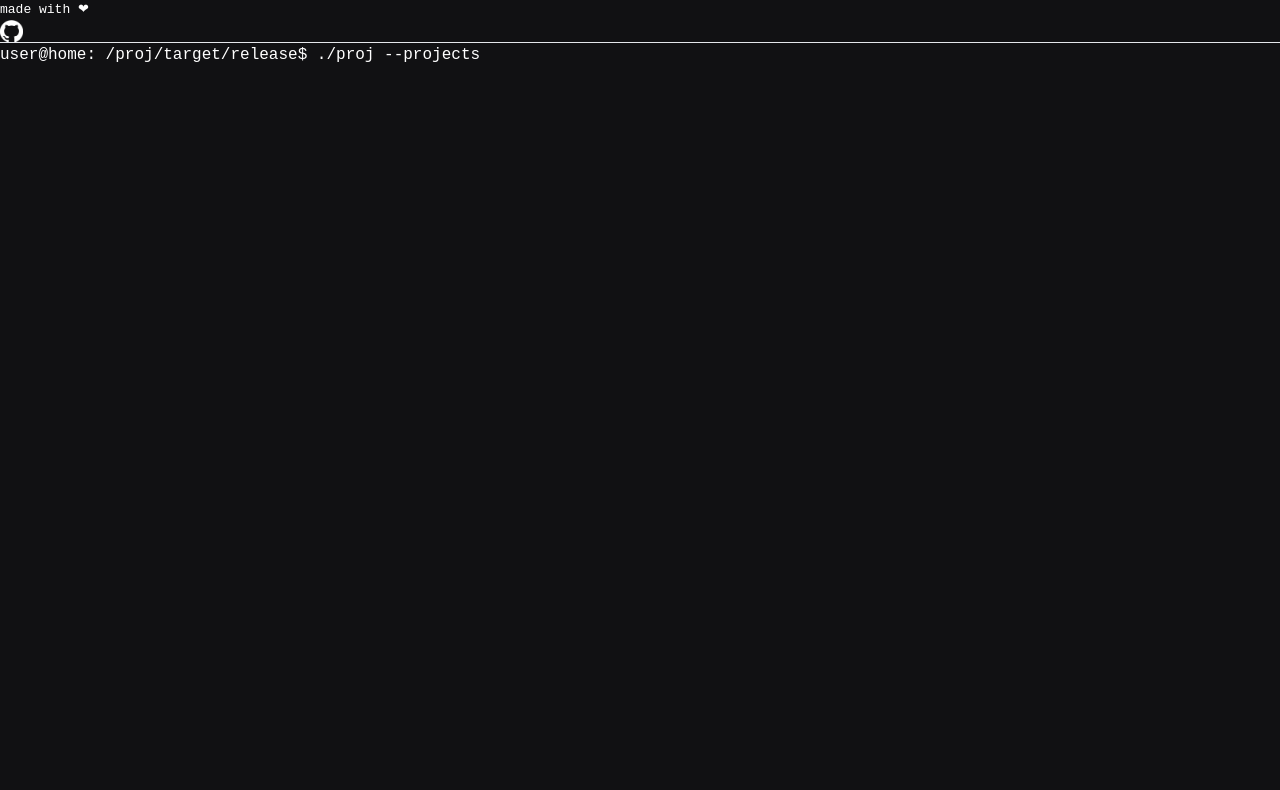
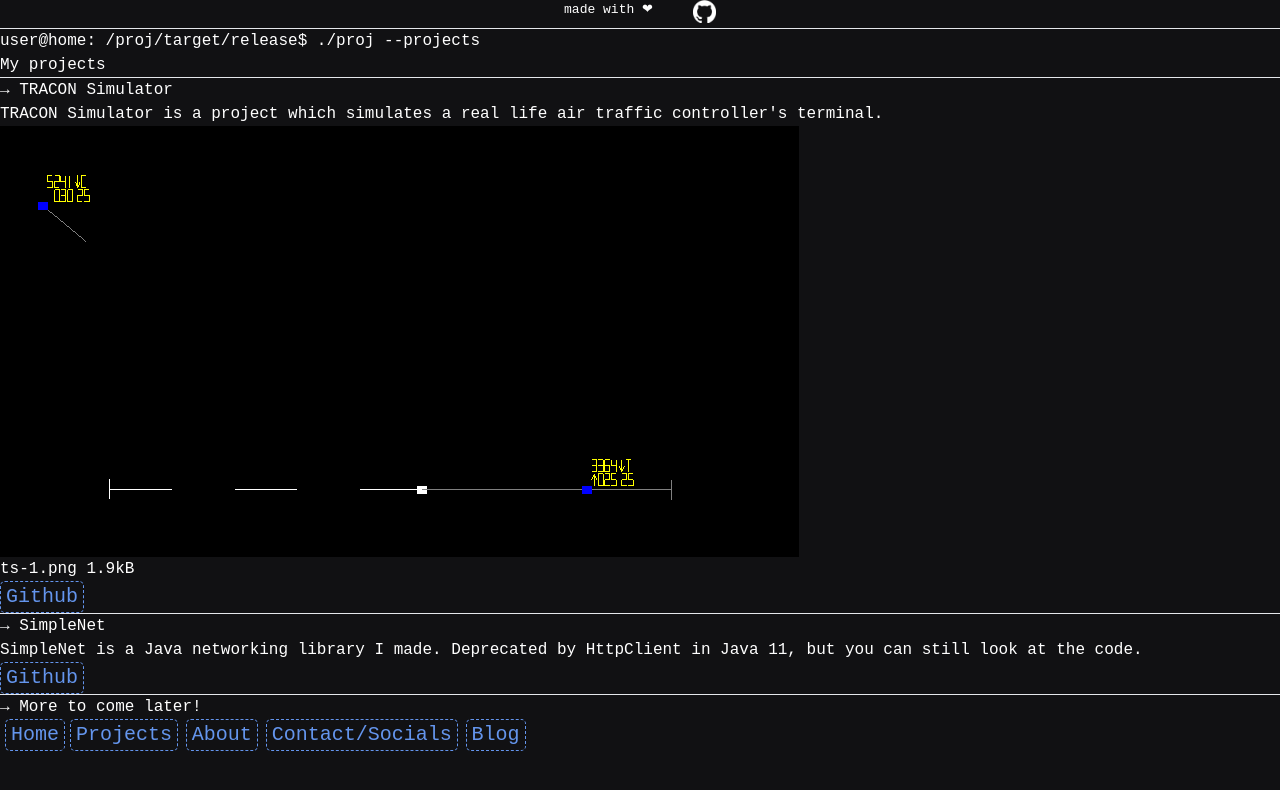
Before and after one commit to theavgeekbee/website, a Next.js app: page /projects in a window 1280 px wide. Shown: the top 790 px of the page. Built offline with nearby package versions, Linux system fonts and the light colour scheme.

Commit message:
add projects

```diff
--- a/src/app/globals.css
+++ b/src/app/globals.css
@@ -12,6 +12,7 @@ html {
 .App-console-line {
     font-size: large;
 }
+
 button {
     background: none;
     color: cornflowerblue;
@@ -33,3 +34,20 @@ li {
     list-style-type: circle;
     display:list-item;
 }
+.links {
+    margin-left: 5px;
+}
+.App-header {
+    display: flex;
+    width: 100vw;
+    flex-direction: row;
+    justify-content: center;
+}
+.App-header-text {
+    text-align: center;
+    padding-right: 2.5rem;
+    vertical-align: middle;
+}
+.App-github-image {
+    margin-bottom: 5px;
+}
--- a/src/app/page.tsx
+++ b/src/app/page.tsx
@@ -60,7 +60,7 @@ function App() {
                     `I also have a few projects I'm working on, and some that are already completed.`, // 79 characters, states 293 to 372
                     `#navbar#` // 43 characters, states 373 - 416
                 ];
-                if (state === 45) setContent([...content, " ","H"]);
+                if (state === 45) setContent([...content, "<br />", "H"]);
                 if (state > 45 && state <= 74) {
                     await delay(5);
                     const newContent = content.slice(0, content.length - 1);
--- a/src/app/projects/page.tsx
+++ b/src/app/projects/page.tsx
@@ -1,6 +1,6 @@
 'use client';
 
-import {AppLoader, Header} from "@/tools";
+import {AppLoader, delay, Header} from "@/tools";
 import React, {useEffect} from "react";
 
 function App() {
@@ -9,34 +9,75 @@ function App() {
     let [running, setRunning] = React.useState(true);
 
     useEffect(() => {
+        if (!running) return;
+
         async function exec() {
-            if (!running) return;
 
-            const content = [
-                "My projects", // 11 characters, states 0 - 11
-                "<hr />", // 6 characters, states 12 - 18
-                " → TRACON Simulator", // 19 characters, states 19 - 38
-                "TRACON Simulator is a project which simulates a real life air traffic controller's terminal.", // 92 characters, states 39 - 131
-                "##photo:/ts-1.png:TRACON Simulator image:799:431", // 48 characters, states 132 - 180
-                "##linkto:github.com/theavgeekbee/tracon-simulator:Github" // 56 characters, states 181 - 237
+
+            const info = [
+                "My projects ", // 11 characters, states 0 - 11
+                "<hr /> ", // 6 characters, states 12 - 18
+                " → TRACON Simulator ", // 19 characters, states 19 - 38
+                "TRACON Simulator is a project which simulates a real life air traffic controller's terminal. ", // 92 characters, states 39 - 131
+                "##photo:/ts-1.png:TRACON Simulator image:799:431:", // 48 characters, states 132 - 180
+                "ts-1.png 1.9kB ", // 14 characters, states 181 - 195
+                "##linkto:github.com/theavgeekbee/tracon-simulator:Github:", // 56 characters, states 196 - 252
+                "<hr /> ", // 6 characters, states 253-259
+                " → SimpleNet ", // 12 characters, states 260 - 272
+                "SimpleNet is a Java networking library I made. Deprecated by HttpClient in Java 11, but you can still look at the code. ", // 119 characteres, states 273 - 392
+                "##linkto:github.com/theavgeekbee/SimpleNet:Github:", // 52 characters, states 393 - 445
+                "<hr /> ", //6 characters, states 446 - 452
+                " → More to come later! ", // 22 characters, states 453 - 475
+                "#navbar# " // 8 characters, states 476 - 484
             ];
 
+            async function simulateTyping(stateFrom: number, stateTo: number, text: string) {
+                if (state === stateFrom) {
+                    setContent([...content, "" + text.at(0)])
+                } else if (state > stateFrom && state <= stateTo) {
+                    const newContent = content.slice(0, content.length - 1);
+                    newContent.push(content[content.length - 1] + text.at(state - stateFrom));
+                    setContent(newContent);
+                }
+                setState(state + 1);
+            }
 
+            await delay(5);
+            await simulateTyping(0, 11, info[0]);
+            await simulateTyping(12, 18, info[1]);
+            await simulateTyping(19, 38, info[2]);
+            await simulateTyping(39, 131, info[3]);
+            await simulateTyping(132, 180, info[4]);
+            await simulateTyping(181, 195, info[5]);
+            await simulateTyping(196, 252, info[6]);
+            await simulateTyping(253, 259, info[7]);
+            await simulateTyping(260, 272, info[8]);
+            await simulateTyping(273, 392, info[9]);
+            await simulateTyping(393, 445, info[10]);
+            await simulateTyping(446, 452, info[11]);
+            await simulateTyping(453, 475, info[12]);
+            await simulateTyping(476, 484, info[13]);
+
+
+            if (state === 485) {
+                setRunning(false);
+            }
         }
 
         exec().then(r => r);
-    }, []);
+    }, [content, running, state]);
 
     return (
         <AppLoader content={content}/>
     );
 }
+
 export default function Projects() {
     return (
         <div className={"App"}>
-            <Header />
-            <hr />
-            <App />
+            <Header/>
+            <hr/>
+            <App/>
         </div>
     );
 }
--- a/src/tools.tsx
+++ b/src/tools.tsx
@@ -6,9 +6,12 @@ export function AppLoader(props: { content: string[] }) {
     return (
         <div className={"App-content w-screen"}>
             {props.content.map((value, index) => {
-                if (value === "#navbar#") {
+                if (value.startsWith("#navbar#")) {
                     return (<div key={index}>
-                        <Link href={"/projects"}>
+                        <Link href={"/"} className={"links"}>
+                            <button>Home</button>
+                        </Link>
+                        <Link href={"/projects"} className={"links"}>
                             <button>Projects</button>
                         </Link>
                         &nbsp;
@@ -20,24 +23,24 @@ export function AppLoader(props: { content: string[] }) {
                         &nbsp;
                     </div>)
                 }
-                if (value.startsWith("##linkto:")) {
+                if (value.startsWith("##linkto:") && value.split(":").length === 4) {
+                    console.log("found link: " + value)
                     const links = value.split(":");
                     return (
                         <div key={index}>
-                            <Link key={index} href={links[1]}>
-                                <button>{"https://" + links[2]}</button>
+                            <Link key={index} href={"https://" + links[1]} target={"_blank"}>
+                                <button>{links[2]}</button>
                             </Link>
                         </div>
                     );
                 }
-                if (value.startsWith("##photo:")) {
+                if (value.startsWith("##photo:") && value.split(":").length === 6) {
                     const links = value.split(":");
+                    console.log("found photo: " + value)
                     return (
                         <div key={index}>
-                            <Link key={index} href={links[1]}>
-                                <Image src={links[2]} alt={links[3]} className={"App-photo"} width={parseInt(links[4])}
-                                       height={parseInt(links[5])} fill={false}/>
-                            </Link>
+                                <Image src={links[1]} alt={links[2]} className={"App-photo"} width={parseInt(links[3])}
+                                       height={parseInt(links[4])} fill={false}/>
                         </div>
                     );
                 }
@@ -51,10 +54,10 @@ export function AppLoader(props: { content: string[] }) {
 
 export function Header() {
     return (
-        <div className={"App-header flex w-screen flex-row justify-center"}>
-            <span className={"text-center pr-10 align-middle"}>made with ❤</span>
-            <Link href={"https://github.com/theavgeekbee"}>
-                <Image src={"/github-mark-white.png"} alt={"Github"} className={"App-github-image mb-1"} width={23}
+        <div className={"App-header"}>
+            <span className={"App-header-text"}>made with ❤</span>
+            <Link href={"https://github.com/theavgeekbee/website"} target={"_blank"}>
+                <Image src={"/github-mark-white.png"} alt={"Github"} className={"App-github-image"} width={23}
                        height={23} fill={false}/>
             </Link>
         </div>
```
